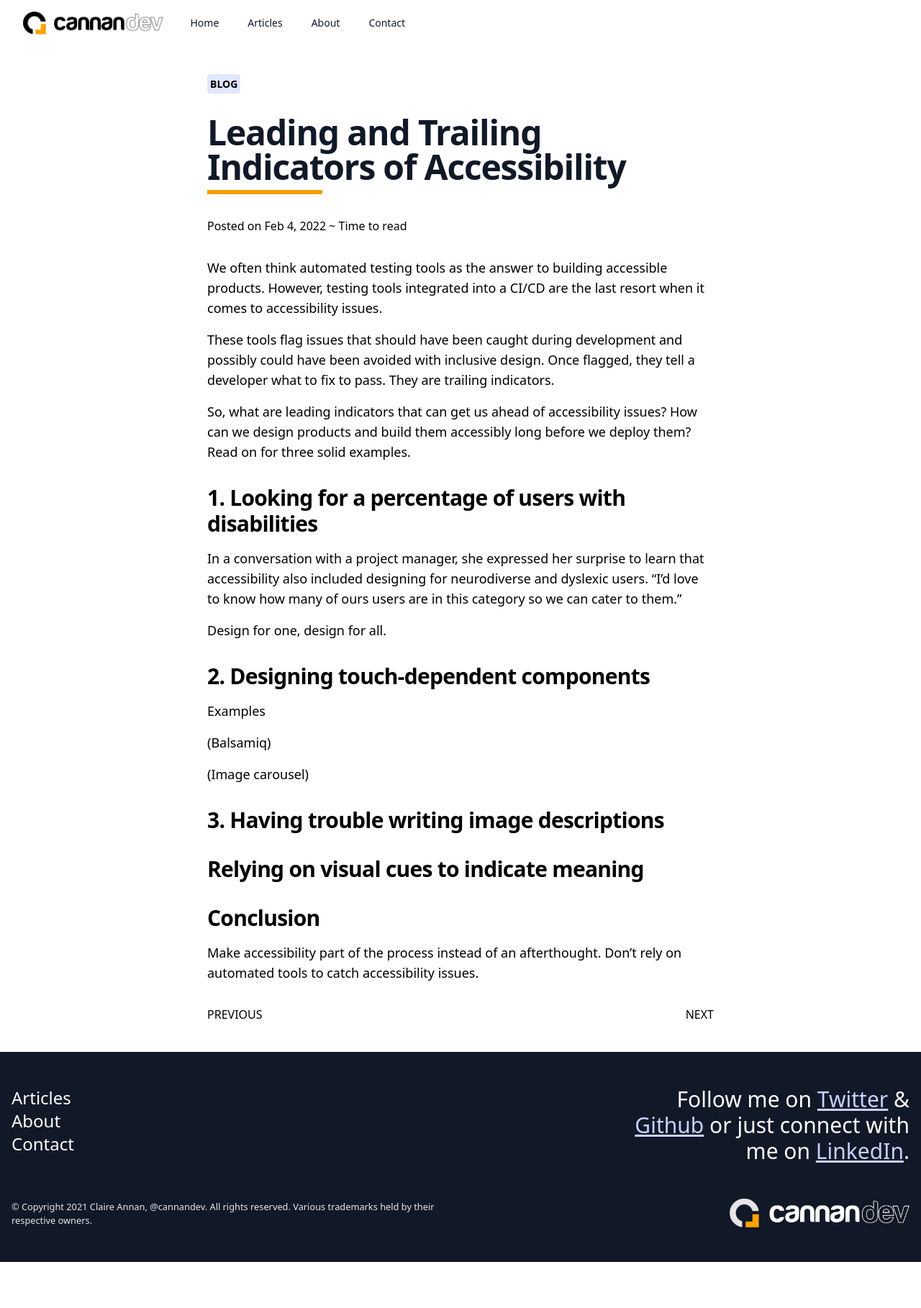
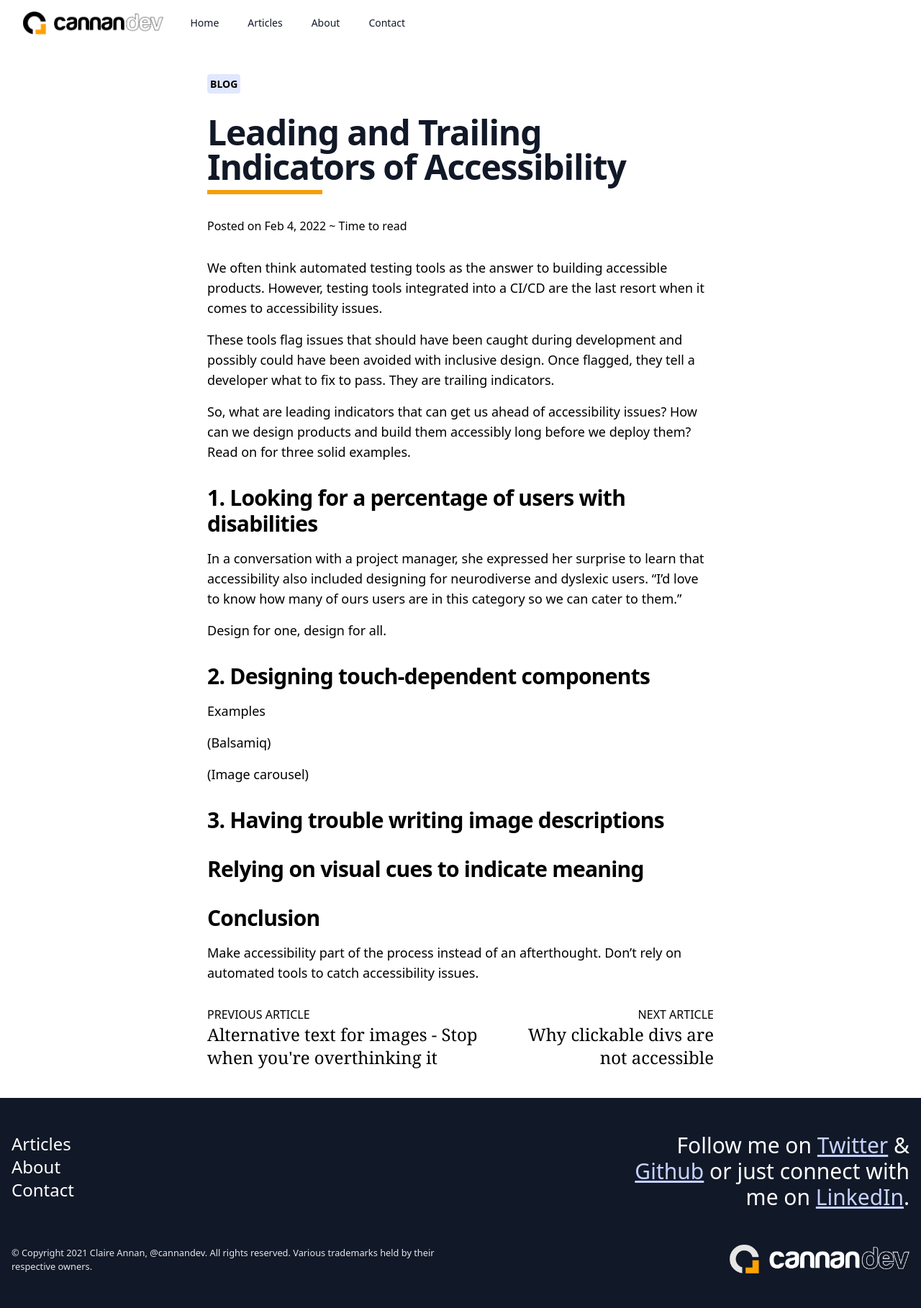
Before and after one commit to cannandev/plain-ole-jekyll-blog, a Jekyll site: the page built from _posts/2022-02-05-leading-vs-trailing-indicators-of-accessibility.markdown, in a window 1280 px wide. Shown: the whole page at 72% size. Built offline with Jekyll 4.4.1, drawn with Linux system fonts in a browser that asks for light colours; before the commit the page ends 1754 px from its top, so only the background shows below that.

Commit message:
Add previous and next links to posts.

```diff
--- a/_layouts/post.html
+++ b/_layouts/post.html
@@ -1,31 +1,23 @@
 ---
 layout: default
 ---
+
 <article class="max-w-3xl mx-auto my-8 lg:my-10 px-4 lg:px-8" itemscope itemtype="http://schema.org/BlogPosting">
 
   <header>
     <strong class="rounded text-sm p-1 bg-indigo-100 text-black uppercase">{{ page.category }}</strong>
-    <h1 class="text-4xl lg:text-5xl tracking-tight font-extrabold text-gray-900 md:text-6xl mt-8"
-      itemprop="name headline">
+    <h1 class="text-4xl lg:text-5xl tracking-tight font-extrabold text-gray-900 md:text-6xl mt-8" itemprop="name headline">
       {{ page.title | escape }}
     </h1>
     <span class="block w-40 h-1 lg:h-1.5 bg-amber-500 mt-2"></span>
     <p class="mt-8">
-      Posted on
-      {%- assign date_format = "%b %-d, %Y" -%}
+      Posted on {%- assign date_format = "%b %-d, %Y" -%}
       <time class="dt-published" datetime="{{ page.date | date_to_xmlschema }}" itemprop="datePublished">
         {{ page.date | date: date_format }}
-      </time>
-      {%- if page.modified_date -%}
-      Modified on
-      ~
-      {%- assign mdate = page.modified_date | date_to_xmlschema -%}
+      </time> {%- if page.modified_date -%} Modified on ~ {%- assign mdate = page.modified_date | date_to_xmlschema -%}
       <time class="dt-modified" datetime="{{ mdate }}" itemprop="dateModified">
         {{ mdate | date: date_format }}
-      </time>
-      {%- endif -%}
-      ~
-      Time to read
+      </time> {%- endif -%} ~ Time to read
     </p>
   </header>
 
@@ -46,9 +38,19 @@ layout: default
   </aside>
   {% endif %}
 
-  <footer class="flex justify-between uppercase mt-8">
-    <a href="#">Previous</a>
-    <a href="#">Next</a>
+  <footer class="flex justify-between  mt-8">
+		{% if page.previous %}
+    <a href="{{ page.previous.url }}">
+			<span class="block uppercase">Previous article</span>
+			<span class="block bold font-serif text-2xl">{{ page.previous.title }}</span>
+		</a>
+		{% endif %}
+
+		{% if page.next %}
+    <a href="{{ page.next.url }} " class="flex-grow text-right">
+			<span class="block uppercase">Next article</span>
+			<span class="block bold font-serif text-2xl">{{ page.next.title }}</span>
+		</a>
+		{% endif %}
   </footer>
-
 </article>
--- a/dist/styles.css
+++ b/dist/styles.css
@@ -610,6 +610,10 @@ Ensure the default browser behavior of the `hidden` attribute.
   margin-top: 0.75rem;
 }
 
+.mt-6 {
+  margin-top: 1.5rem;
+}
+
 .mt-8 {
   margin-top: 2rem;
 }
@@ -620,10 +624,6 @@ Ensure the default browser behavior of the `hidden` attribute.
 
 .mt-4 {
   margin-top: 1rem;
-}
-
-.mt-6 {
-  margin-top: 1.5rem;
 }
 
 .mb-4 {
@@ -716,6 +716,10 @@ Ensure the default browser behavior of the `hidden` attribute.
 
 .flex-shrink-0 {
   flex-shrink: 0;
+}
+
+.flex-grow {
+  flex-grow: 1;
 }
 
 .transform {
@@ -837,6 +841,16 @@ Ensure the default browser behavior of the `hidden` attribute.
   background-color: rgb(67 56 202 / var(--tw-bg-opacity));
 }
 
+.bg-indigo-100 {
+  --tw-bg-opacity: 1;
+  background-color: rgb(224 231 255 / var(--tw-bg-opacity));
+}
+
+.bg-indigo-600 {
+  --tw-bg-opacity: 1;
+  background-color: rgb(79 70 229 / var(--tw-bg-opacity));
+}
+
 .bg-amber-100 {
   --tw-bg-opacity: 1;
   background-color: rgb(254 243 199 / var(--tw-bg-opacity));
@@ -845,16 +859,6 @@ Ensure the default browser behavior of the `hidden` attribute.
 .bg-amber-500 {
   --tw-bg-opacity: 1;
   background-color: rgb(245 158 11 / var(--tw-bg-opacity));
-}
-
-.bg-indigo-600 {
-  --tw-bg-opacity: 1;
-  background-color: rgb(79 70 229 / var(--tw-bg-opacity));
-}
-
-.bg-indigo-100 {
-  --tw-bg-opacity: 1;
-  background-color: rgb(224 231 255 / var(--tw-bg-opacity));
 }
 
 .object-cover {
@@ -913,14 +917,14 @@ Ensure the default browser behavior of the `hidden` attribute.
   padding-right: 2rem;
 }
 
+.px-5 {
+  padding-left: 1.25rem;
+  padding-right: 1.25rem;
+}
+
 .py-3 {
   padding-top: 0.75rem;
   padding-bottom: 0.75rem;
-}
-
-.px-5 {
-  padding-left: 1.25rem;
-  padding-right: 1.25rem;
 }
 
 .pt-2 {
@@ -939,8 +943,16 @@ Ensure the default browser behavior of the `hidden` attribute.
   text-align: center;
 }
 
+.text-right {
+  text-align: right;
+}
+
 .align-middle {
   vertical-align: middle;
+}
+
+.font-serif {
+  font-family: ui-serif, Georgia, Cambria, "Times New Roman", Times, serif;
 }
 
 .text-sm {
@@ -963,13 +975,13 @@ Ensure the default browser behavior of the `hidden` attribute.
   line-height: 2rem;
 }
 
-.text-lg {
-  font-size: 1.125rem;
+.text-xl {
+  font-size: 1.25rem;
   line-height: 1.75rem;
 }
 
-.text-xl {
-  font-size: 1.25rem;
+.text-lg {
+  font-size: 1.125rem;
   line-height: 1.75rem;
 }
 
@@ -986,12 +998,12 @@ Ensure the default browser behavior of the `hidden` attribute.
   font-weight: 800;
 }
 
+.font-bold {
+  font-weight: 700;
+}
+
 .font-semibold {
   font-weight: 600;
-}
-
-.font-bold {
-  font-weight: 700;
 }
 
 .uppercase {
@@ -1046,14 +1058,14 @@ Ensure the default browser behavior of the `hidden` attribute.
   color: rgb(107 114 128 / var(--tw-text-opacity));
 }
 
+.text-black {
+  --tw-text-opacity: 1;
+  color: rgb(0 0 0 / var(--tw-text-opacity));
+}
+
 .text-indigo-700 {
   --tw-text-opacity: 1;
   color: rgb(67 56 202 / var(--tw-text-opacity));
-}
-
-.text-black {
-  --tw-text-opacity: 1;
-  color: rgb(0 0 0 / var(--tw-text-opacity));
 }
 
 .text-blue-500 {
```
